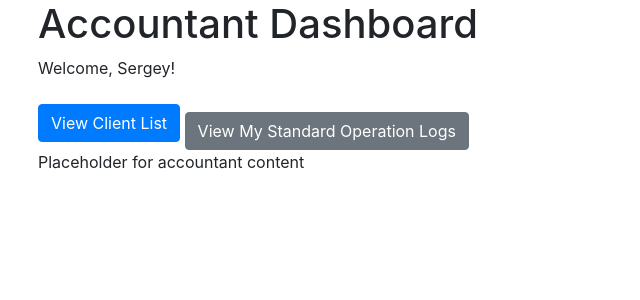
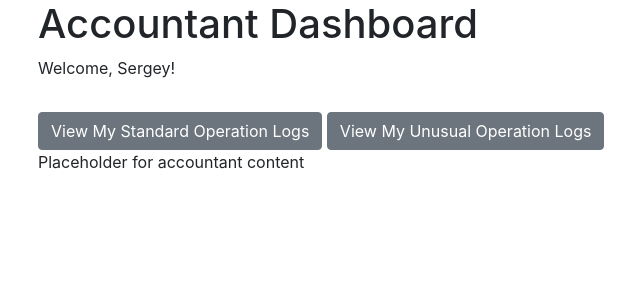
Before and after one commit to Sergey-Pashkov/MB4, a Django app: page /accountant/ in a window 1280 px wide. Shown: the part 56-356 px from the top of the page, without its empty margins (47-687 px from the left). Run offline with Django 5.2, Linux system fonts and the light colour scheme; a user stored in the database is signed in; some libraries are stand-ins or nearby versions.

Commit message:
Кнопка журнала нестандартных операций добавлена на дашборд бухгалтера

```diff
--- a/Home_button/Accounting_button/templates/Accounting_button/accountant_dashboard.html
+++ b/Home_button/Accounting_button/templates/Accounting_button/accountant_dashboard.html
@@ -4,11 +4,11 @@
 <h1>Accountant Dashboard</h1>
 <p>Welcome, {{ user.username }}!</p>
 
-<!-- Ссылка на список клиентов -->
-<a href="{% url 'client_list' %}" class="btn btn-primary">View Client List</a>
-
 <!-- Ссылка на персональный журнал стандартных операций -->
 <a href="{% url 'user_standard_operation_log_list' %}" class="btn btn-secondary mt-3">View My Standard Operation Logs</a>
 
+<!-- Ссылка на персональный журнал нестандартных операций -->
+<a href="{% url 'user_unusual_operation_log_list' %}" class="btn btn-secondary mt-3">View My Unusual Operation Logs</a>
+
 <p>Placeholder for accountant content</p>
 {% endblock %}
```
Also changed, not shown: Home_button/db.sqlite3.
